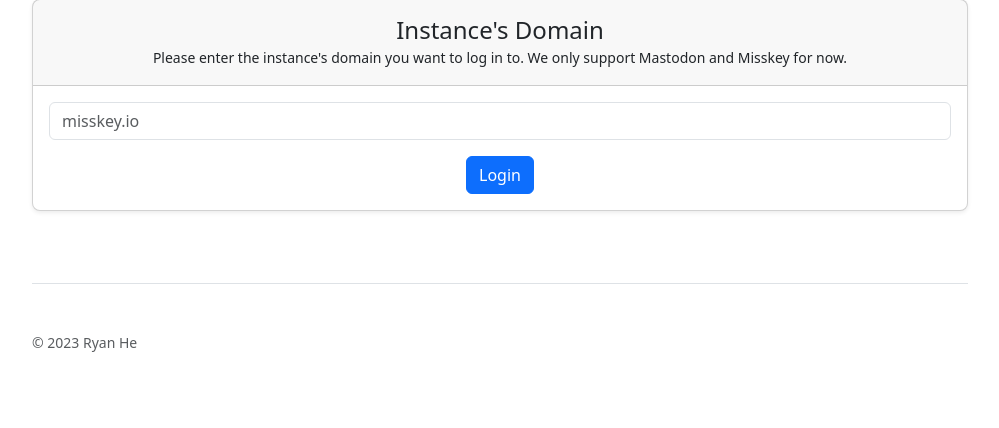
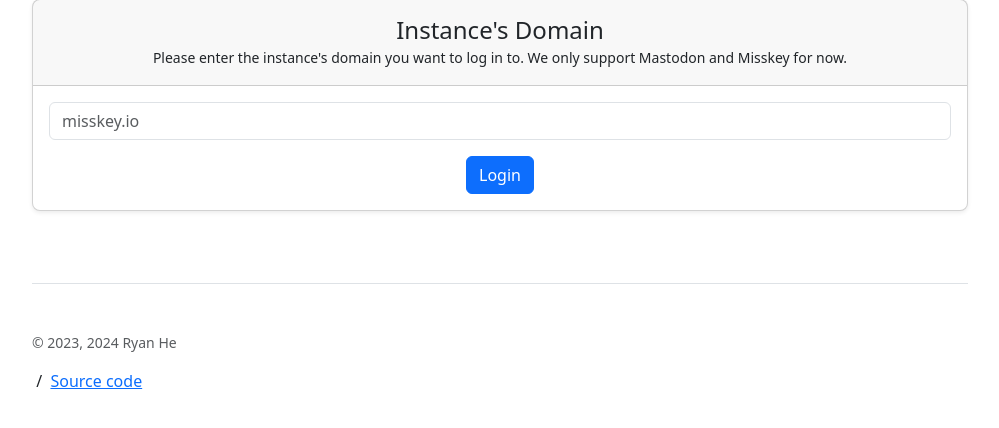
Before and after one commit to ryanho/pyfedicross, a Django app: page / in a window 1280 px wide. Shown: the part 315-743 px from the top of the page, without its empty margins (140-1139 px from the left). Run offline with Django 5.2, Linux system fonts and the light colour scheme; parts of the project's set-up code (start-up, migrations or seed data) failed here and were passed over; some libraries are stand-ins or nearby versions.

Commit message:
加入原始碼連結

```diff
--- a/templates/base.html
+++ b/templates/base.html
@@ -42,7 +42,8 @@
       <footer class="pt-4 my-md-5 pt-md-5 border-top">
         <div class="row">
           <div class="col-12 col-md">
-            <small class="d-block mb-3 text-muted">&copy; 2023 Ryan He</small>
+            <small class="d-block mb-3 text-muted">&copy; 2023, 2024 Ryan He</small>&nbsp;/&nbsp;
+              <a href="https://github.com/ryanho/pyfedicross">Source code</a>
           </div>
         </div>
       </footer>
```
